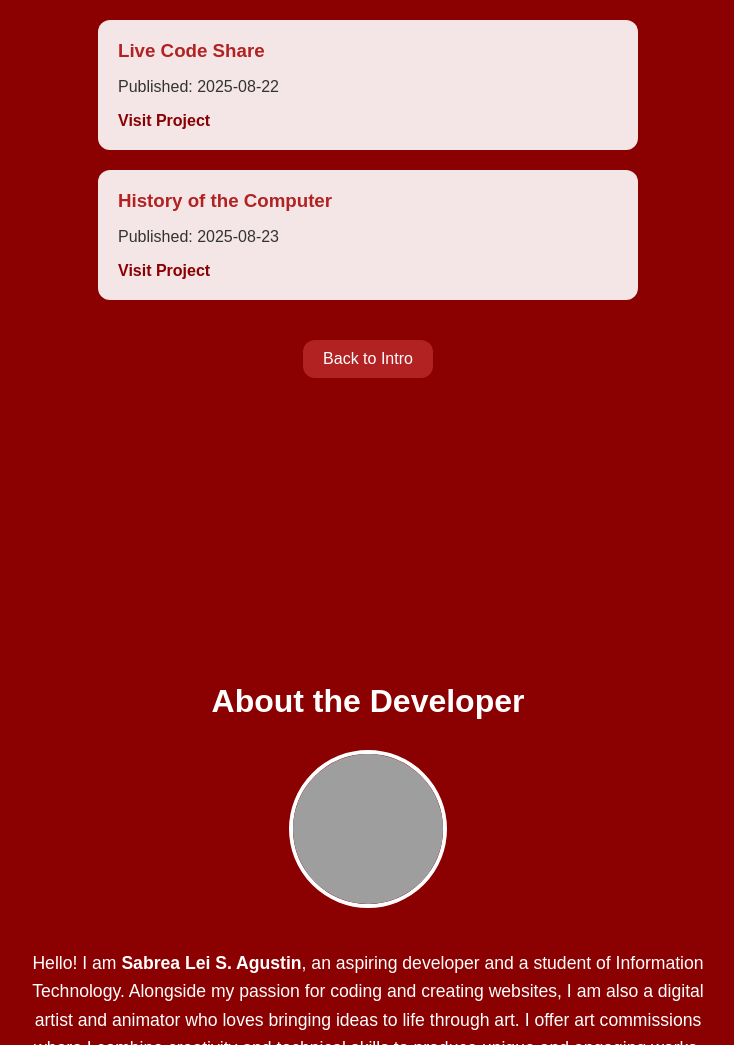
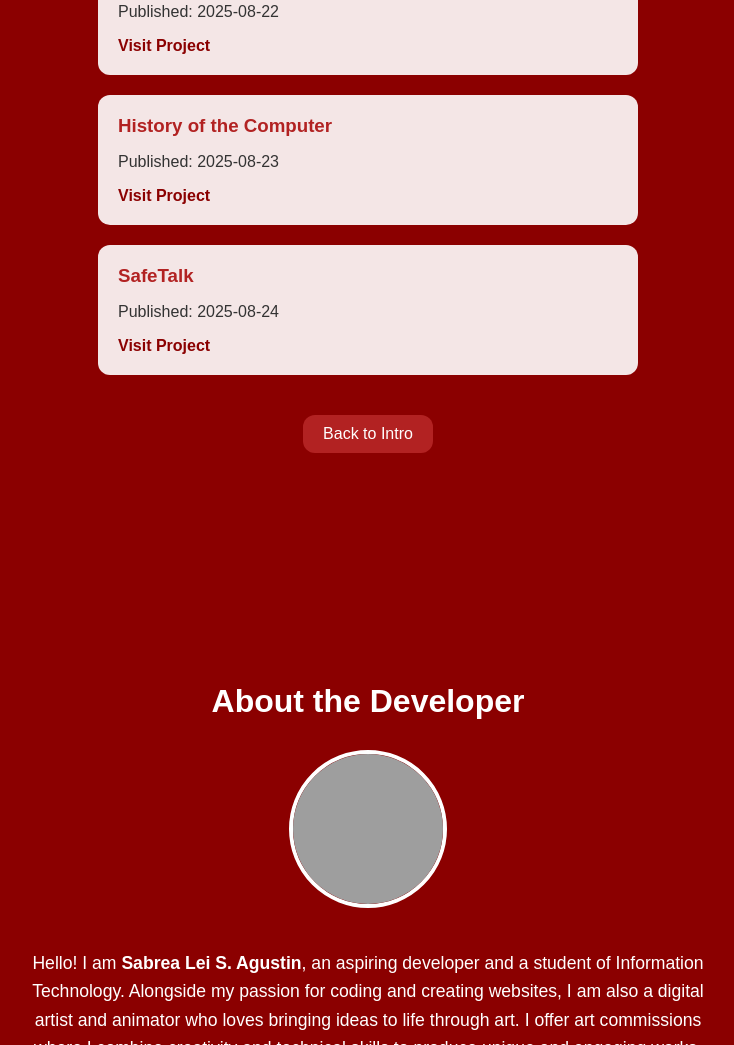
Before and after one commit to sbrlei02/My-Portfolio, a plain HTML site: page index.html in a window 1280 px wide. Shown: the part 1048-2093 px from the top of the page, without its empty margins (272-1006 px from the left). Drawn offline with Linux system fonts and the light colour scheme; grey boxes are pictures that could not be loaded.

Commit message:
Update index.html

```diff
--- a/index.html
+++ b/index.html
@@ -185,6 +185,12 @@ h2 {
         <a href="https://sbrlei02.github.io/History-of-Computers/" target="_blank">Visit Project</a>
     </div>
 
+     <div class="project">
+        <h3>SafeTalk</h3>
+        <p>Published: 2025-08-24</p>
+        <a href="https://sbrlei02.github.io/SafeTalka" target="_blank">Visit Project</a>
+    </div>
+
     <button class="back-btn" onclick="backToIntro()">Back to Intro</button>
 </div>
 
```
